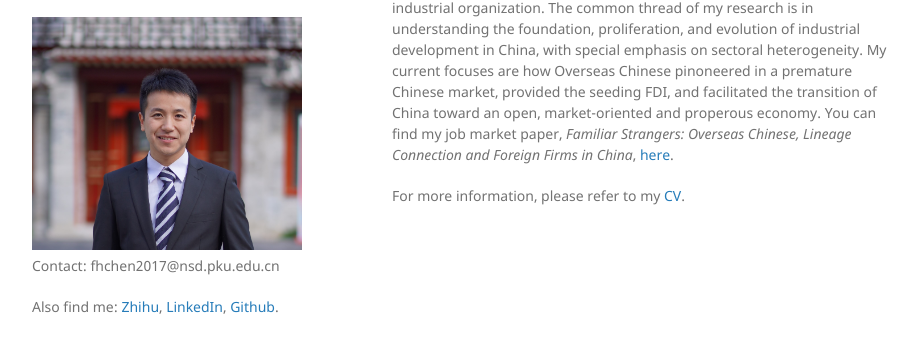
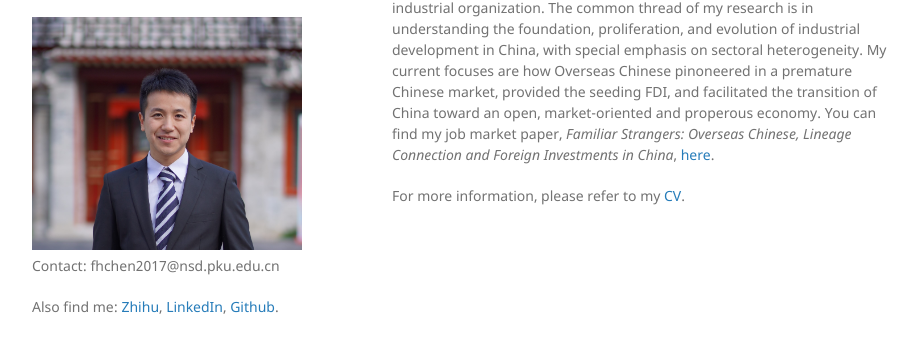
Before and after one commit to FanghaoChen/homepage, a Jekyll site: the page built from index.md, in a window 1280 px wide. Shown: the part 217-556 px from the top of the page, without its empty margins (178-1096 px from the left). Built offline with Jekyll 4.4.1, drawn with Linux system fonts in a browser that asks for light colours.

Commit message:
Update index.md

```diff
--- a/index.md
+++ b/index.md
@@ -7,6 +7,6 @@ layout: default
 
 Welcome! I'm a Ph.D. candidate in the National School of Development at Peking University. _**I'm seeking an academic position and available through the job market season 2021 fall to 2022 spring.**_
 
-My research fields are development economics, urban economics, and industrial organization. The common thread of my research is in understanding the foundation, proliferation, and evolution of industrial development in China, with special emphasis on sectoral heterogeneity. My current focuses are how Overseas Chinese pinoneered in a premature Chinese market, provided the seeding FDI, and facilitated the transition of China toward an open, market-oriented and properous economy. You can find my job market paper, _Familiar Strangers: Overseas Chinese, Lineage Connection and Foreign Firms in China_, [here](./assets/JMP_210811.pdf).
+My research fields are development economics, urban economics, and industrial organization. The common thread of my research is in understanding the foundation, proliferation, and evolution of industrial development in China, with special emphasis on sectoral heterogeneity. My current focuses are how Overseas Chinese pinoneered in a premature Chinese market, provided the seeding FDI, and facilitated the transition of China toward an open, market-oriented and properous economy. You can find my job market paper, _Familiar Strangers: Overseas Chinese, Lineage Connection and Foreign Investments in China_, [here](./assets/JMP_211025.pdf).
 
 For more information, please refer to my [CV](./assets/FanghaoChen_AcademicCV_eng-210930.pdf).
```
